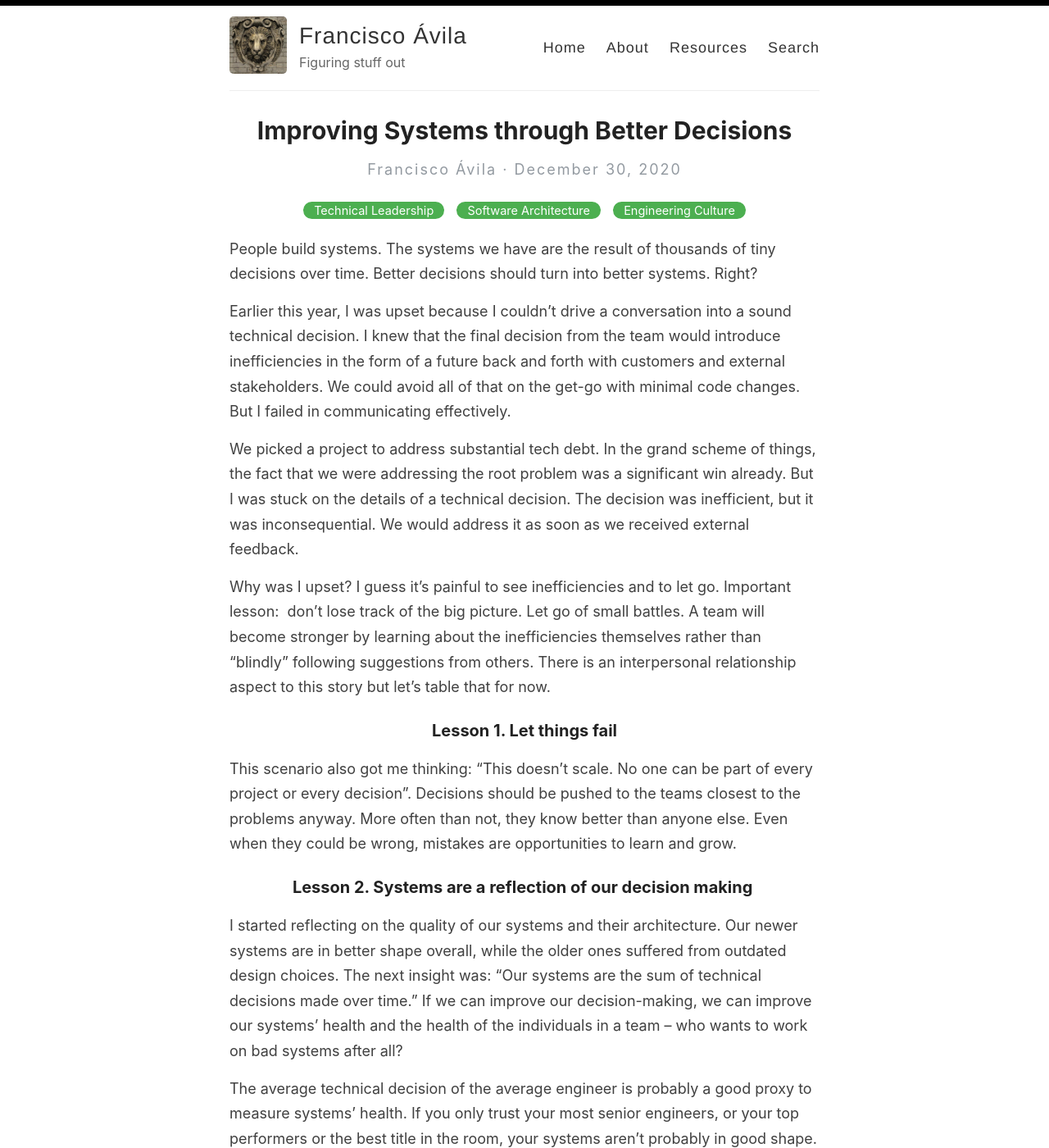
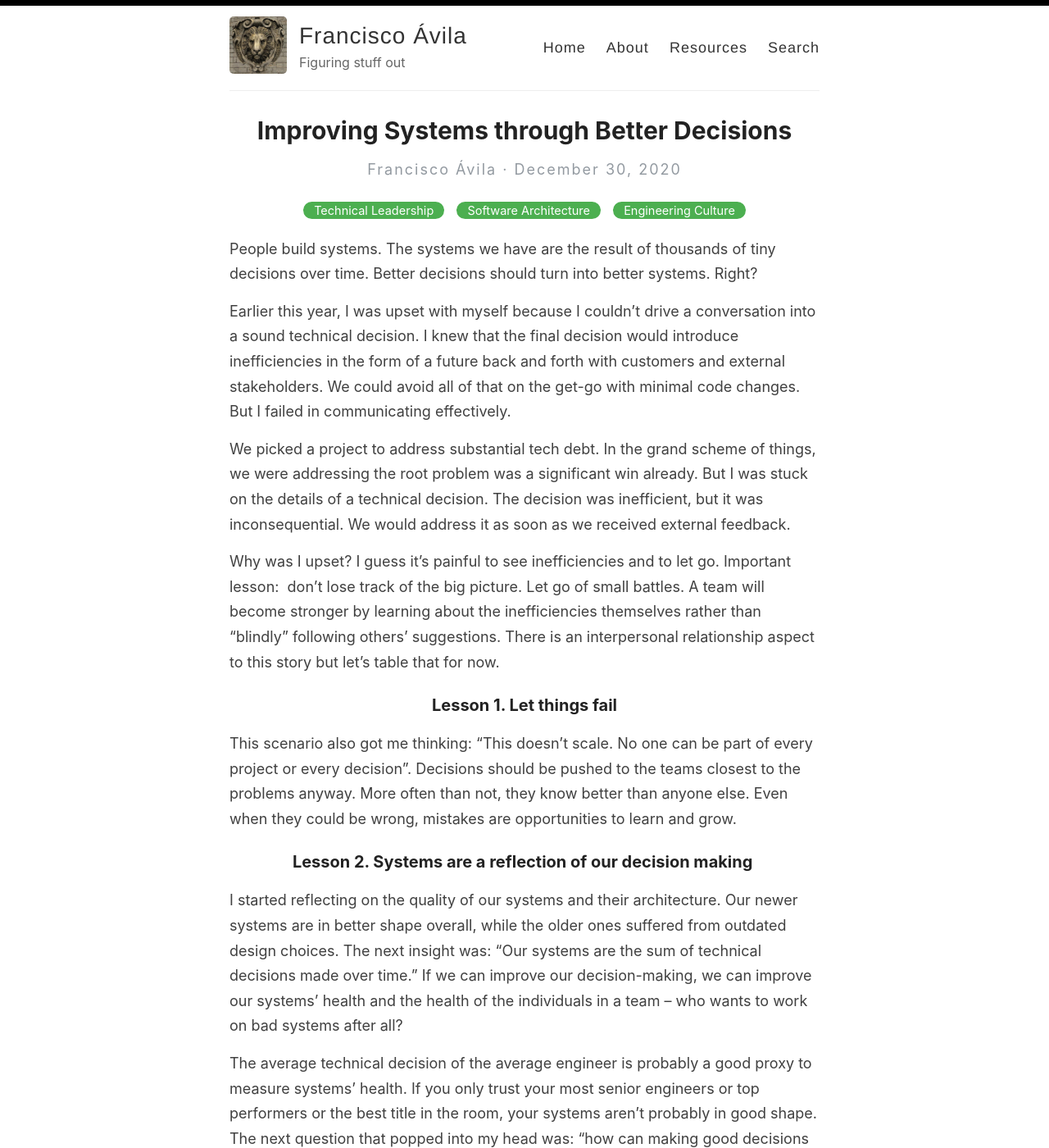
Before and after one commit to elfrank/elfrank.github.io, a Jekyll site: the page built from _posts/2020-12-30-improving-systems-through-better-decisions.md, in a window 1280 px wide and 1400 px high. Shown: the whole window at 82% size. Built offline with Jekyll 4.4.1, drawn with Linux system fonts in a browser that asks for light colours; some of the changed text lies outside the part shown.

Commit message:
Update 2020-12-30-improving-systems-through-better-decisions.md
some grammar corrections

```diff
--- a/_posts/2020-12-30-improving-systems-through-better-decisions.md
+++ b/_posts/2020-12-30-improving-systems-through-better-decisions.md
@@ -2,16 +2,16 @@
 layout: post
 title: Improving Systems through Better Decisions
 categories: [Technical Leadership,Software Architecture, Engineering Culture]
-excerpt: People build systems. The systems we have are the result of thousands of tiny  decisions over time. Better decisions should turn into better systems. Right?
+excerpt: People build systems. The systems we have are the result of thousands of tiny decisions over time. Better decisions should turn into better systems. Right?
 ---
 
-People build systems. The systems we have are the result of thousands of tiny  decisions over time. Better decisions should turn into better systems. Right?
+People build systems. The systems we have are the result of thousands of tiny decisions over time. Better decisions should turn into better systems. Right?
 
-Earlier this year, I was upset because I couldn't drive a conversation into a sound technical decision. I knew that the final decision from the team would introduce inefficiencies in the form of a future back and forth with customers and external stakeholders. We could avoid all of that on the get-go with minimal code changes. But I failed in communicating effectively.
+Earlier this year, I was upset with myself because I couldn't drive a conversation into a sound technical decision. I knew that the final decision would introduce inefficiencies in the form of a future back and forth with customers and external stakeholders. We could avoid all of that on the get-go with minimal code changes. But I failed in communicating effectively.
 
-We picked a project to address substantial tech debt. In the grand scheme of things, the fact that we were addressing the root problem was a significant win already. But I was stuck on the details of a technical decision. The decision was inefficient, but it  was inconsequential. We would address it as soon as we received external feedback.
+We picked a project to address substantial tech debt. In the grand scheme of things, we were addressing the root problem was a significant win already. But I was stuck on the details of a technical decision. The decision was inefficient, but it was inconsequential. We would address it as soon as we received external feedback.
 
-Why was I upset? I guess it's painful to see inefficiencies and to let go. Important lesson:  don't lose track of the big picture. Let go of small battles. A team will become stronger by learning about the inefficiencies themselves rather than "blindly" following suggestions from others. There is an interpersonal relationship aspect to this story but let's table that for now.
+Why was I upset? I guess it's painful to see inefficiencies and to let go. Important lesson:  don't lose track of the big picture. Let go of small battles. A team will become stronger by learning about the inefficiencies themselves rather than "blindly" following others' suggestions. There is an interpersonal relationship aspect to this story but let's table that for now.
 
 ### Lesson 1. Let things fail
 
@@ -21,7 +21,7 @@ This scenario also got me thinking: "This doesn't scale. No one can be part of e
 
 I started reflecting on the quality of our systems and their architecture. Our newer systems are in better shape overall, while the older ones suffered from outdated design choices. The next insight was: "Our systems are the sum of technical decisions made over time." If we can improve our decision-making, we can improve our systems' health and the health of the individuals in a team -- who wants to work on bad systems after all?
 
-The average technical decision of the average engineer is probably a good proxy to measure systems' health. If you only trust your most senior engineers, or your top performers or the best title in the room, your systems aren't probably in good shape. The next question that popped into my head was: "how can making good decisions become easier than making bad decisions?".
+The average technical decision of the average engineer is probably a good proxy to measure systems' health. If you only trust your most senior engineers or top performers or the best title in the room, your systems aren't probably in good shape. The next question that popped into my head was: "how can making good decisions become easier than making bad decisions?".
 
 ### Lesson 3. Architect the environment, not the system
 
```
